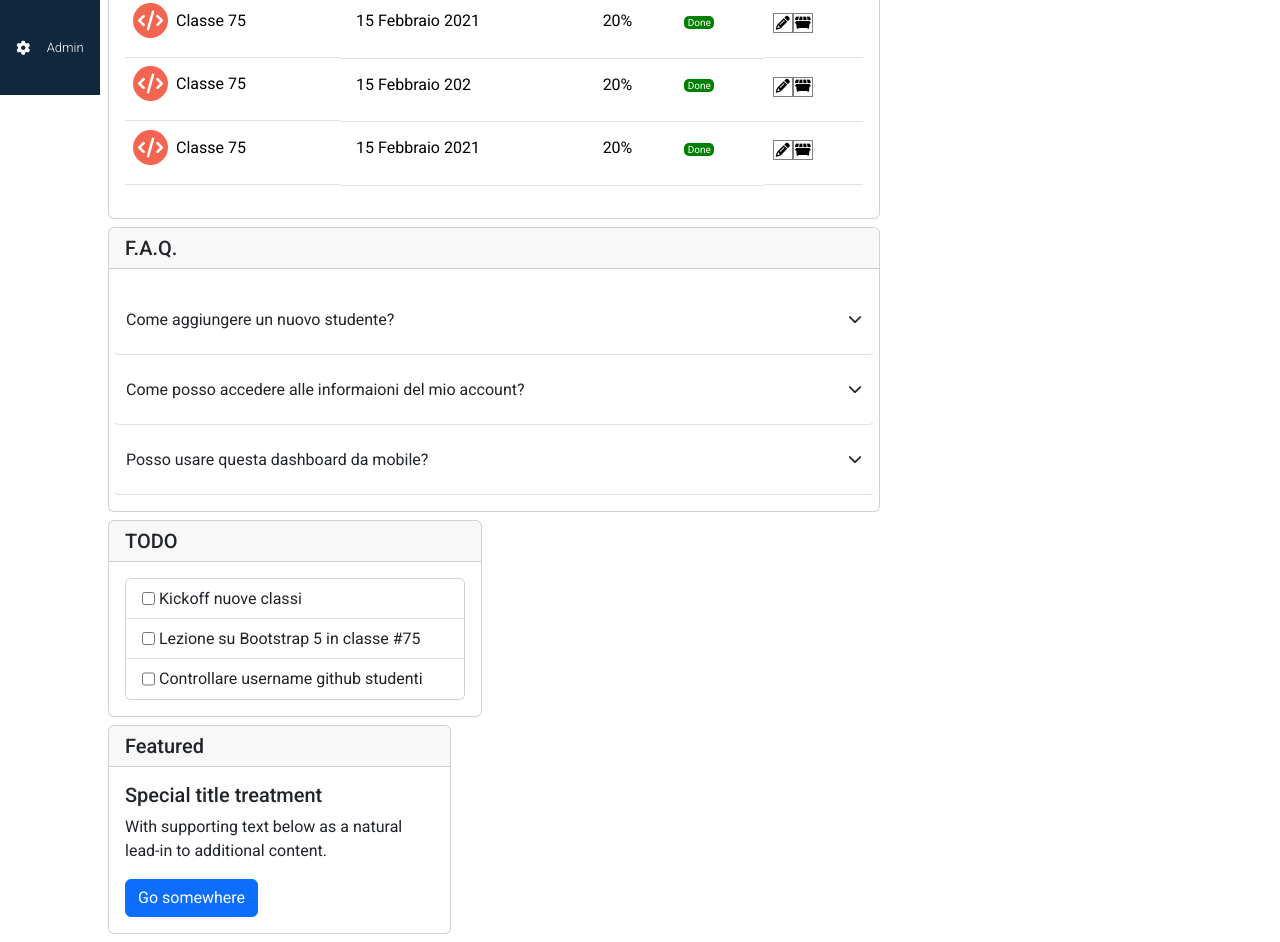
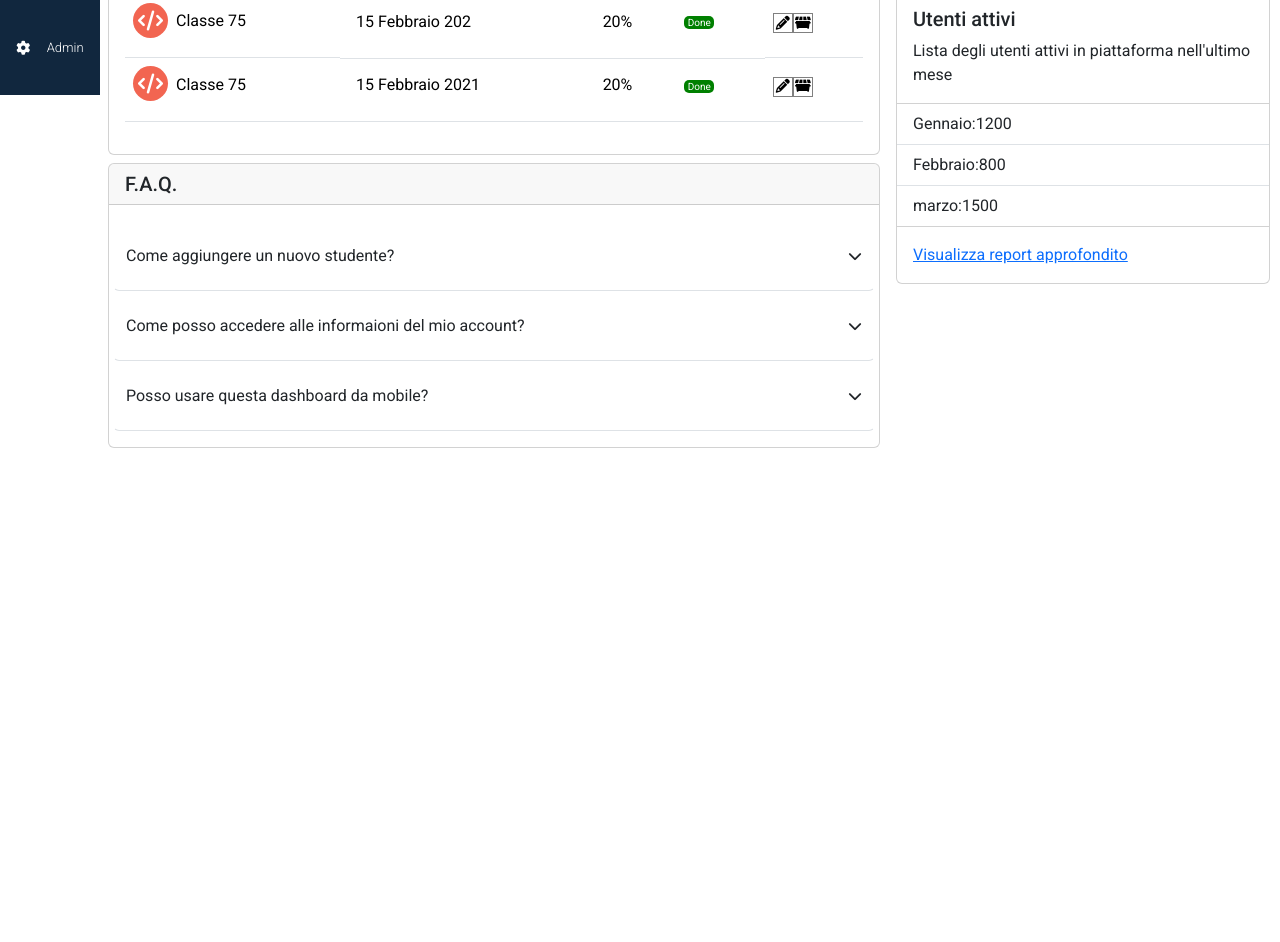
Before and after one commit to MarcoPicca/html-css-bootstrap-dashboard, a plain HTML site: page index.html in a window 1280 px wide. Shown: the part 707-1649 px from the top of the page. After the commit the page ends 1163 px from the top, so only its background shows below. Drawn offline with nearby package versions, Linux system fonts and the light colour scheme.

Commit message:
Card utenti attivi completa

```diff
--- a/index.html
+++ b/index.html
@@ -373,7 +373,7 @@
                         </div>
                     </div>
                 </div>
-                <div class="col-12 ms-2 mb-2 col-lg-4">
+                <div class="col-12 mb-2 col-lg-4">
                     <div class="card mb-2 col-12">
                         <h5 class="card-header">TODO</h5>
                         <div class="card-body">
@@ -398,12 +398,19 @@
                             </div>
                         </div>
                     </div>
-                    <div class="card col-11">
-                        <h5 class="card-header">Featured</h5>
+                    <div class="card col-12">
+                        <img src="img/stats.jpeg" class="card-img-top" alt="...">
                         <div class="card-body">
-                            <h5 class="card-title">Special title treatment</h5>
-                            <p class="card-text">With supporting text below as a natural lead-in to additional content.</p>
-                            <a href="#" class="btn btn-primary">Go somewhere</a>
+                          <h5 class="card-title">Utenti attivi</h5>
+                          <p class="card-text">Lista degli utenti attivi in piattaforma nell'ultimo mese</p>
+                        </div>
+                        <ul class="list-group list-group-flush">
+                          <li class="list-group-item">Gennaio:1200</li>
+                          <li class="list-group-item">Febbraio:800</li>
+                          <li class="list-group-item">marzo:1500</li>
+                        </ul>
+                        <div class="card-body">
+                          <a href="#" class="card-link">Visualizza report approfondito</a>
                         </div>
                     </div>
                 </div>
```
